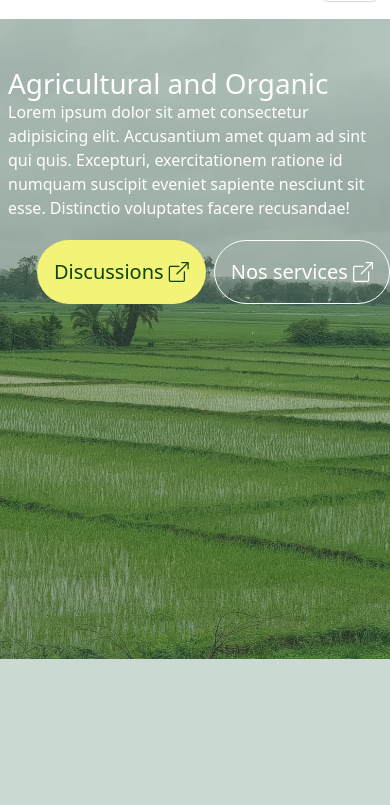
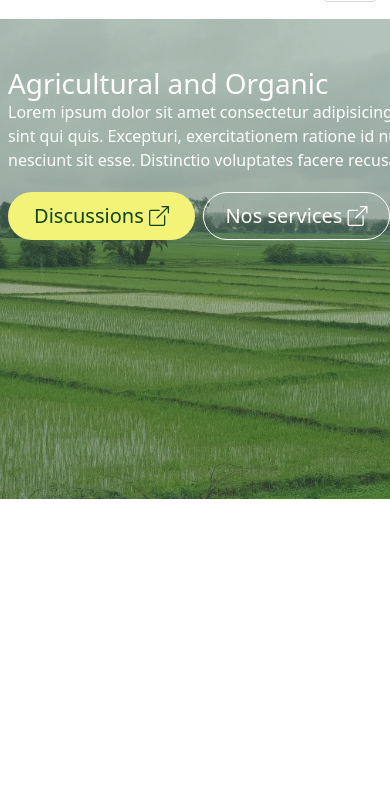
Before and after one commit to Oummy100/agritechApp, a website: page index.html in a window 390 px wide. Shown: the part 39-844 px from the top of the page. Drawn offline with nearby package versions, Linux system fonts and the light colour scheme.

Commit message:
responsive

```diff
--- a/index.html
+++ b/index.html
@@ -163,7 +163,7 @@
     <!-- Main -->
 
     <section class="card1 text-bg-white position-relative grandeTaille">
-        <img src="asset/Home Carroussel.jpg" class="card-img img-fluid hero-img" alt="riziere">
+        <img src="asset/HomeCarroussel.jpg" class="card-img img-fluid hero-img" alt="riziere">
         <div class="card-img-overlay grandCaroussel">
             <div class="d-flex flex-column col-md-5  text-white  mt-5 ms-2">
                 <h1 class="card-title">Agricultural and Organic</h1>
@@ -191,7 +191,7 @@
                         <img src="asset/FAO_Statistic_Landing.jpg" class="card-img h-100 hover-effect"
                             alt="Indicateurs FAO">
                         <div class="card-img-overlay d-flex align-items-end p-0 cardOverlay">
-                            <div class="bg-white w-100 text-center py-5 rounded-4 mb-5 mx-5">
+                            <div class="bg-white w-100 text-center py-5 rounded-4 mb-5 mx-5 margin">
                                 <div class="cover mb-3 fs-2 ">
                                     <i class="bi bi-graph-up-arrow vertclair"></i>
                                 </div>
@@ -218,7 +218,7 @@
                         <img src="asset/Météo_Landing.jpg" class="card-img h-100 hover-effect"
                             alt="Indicateurs FAO">
                         <div class="card-img-overlay d-flex align-items-end p-0 cardOverlay">
-                            <div class="bg-white w-100 text-center py-5 rounded-4 mb-5 mx-5">
+                            <div class="bg-white w-100 text-center py-5 rounded-4 mb-5 mx-5 margin">
                                 <div class="cover mb-3 fs-2 ">
                                     <i class="bi bi-cloud-sun vertclair"></i>
                                 </div>
@@ -245,7 +245,7 @@
                         <img src="asset/Formation_Landing.jpg" class="card-img h-100 hover-effect"
                             alt="Indicateurs FAO">
                         <div class="card-img-overlay d-flex align-items-end p-0 cardOverlay">
-                            <div class="bg-white w-100 text-center py-5 rounded-4 mb-5 mx-5">
+                            <div class="bg-white w-100 text-center py-5 rounded-4 mb-5 mx-5 margin">
                                 <div class="cover mb-3 fs-2 ">
                                     <i class="bi bi-journal-check vertclair"></i>
                                 </div>
@@ -376,7 +376,7 @@
     <section class="d-flex justify-content-center mt-5 flex-column">
         <div class=" justify-content-center d-flex mb-3">
             <div class="card text-white border-0 largeCaroussel">
-                <img src="asset/Home Carroussel.jpg" class="card-img lecaroussel" alt="...">
+                <img src="asset/HomeCarroussel.jpg" class="card-img lecaroussel" alt="...">
                 <div class="card-img-overlay d-flex justify-content-center petitCaroussel">
                     <h1 class="card-title mt-5">Agritech-App</h1>
                 </div>
--- a/style.css
+++ b/style.css
@@ -8,13 +8,13 @@
 } */
 
 .hero-img {
-  min-height: 40rem;
+  height: 35rem;
   object-fit: cover;
   width: 100%;
 }
-body{
+/* body{
   overflow-x: hidden;
-}
+} */
 .card1 {
   height: 50vh;
 }
@@ -189,8 +189,8 @@ footer .agritech {
 }
 
 .grandCaroussel {
-  width: 100%;
-  height: 59.5vh;
+
+  height: 35rem !important;
   background: rgba(79, 133, 106, 0.301);
 }
 
@@ -205,6 +205,13 @@ button a {
 
 .offcanvas-body {
   flex-grow: 0;
+}
+
+@media (max-width: 1440px) {
+   .positionAbsolue {
+    top: 45%;
+  }
+
 }
 
 @media (max-width: 1024px) {
@@ -245,18 +252,17 @@ button a {
   .invisibles {
     display: none;
   }
-
   .grandCaroussel {
-    height: 20vh;
+    height: 30rem !important;
   }
 
   .grandeTaille img {
-    height: 25rem;
+    height: 30rem;
   }
 
 
   .positionAbsolue {
-    top: 36%;
+    top: 39%;
   }
 
   .positionAbsolue .col {
@@ -485,19 +491,25 @@ padding: 1rem !important;
     background: white !important;
   }
 
-  .grandCaroussel {
-    height: auto;
-    min-height: 40vh;
+
+    .grandeTaille button {
+        height: 3rem;
+        padding: 0 !important;
+        text-align: center;
+        width: 15rem;
+    }
+
+    .grandCaroussel p{
+      width: 40rem !important;
+    }
+
+  .positionAbsolue {
+    top: 37%;
   }
 
-  .grandeTaille {
-    min-height: 100vh;
-    height: auto;
-  }
-
-  .positionAbsolue {
-    top: 50%;
-  }
+  .align-items-end {
+    align-items: center !important;
+}
 
   .positionAbsolue .row .py-5 {
     padding: 0 !important;
@@ -519,10 +531,6 @@ padding: 1rem !important;
     overflow: hidden;
   }
 
-  .cardOverlay{
-    padding: 0 !important;
-  }
-
   .footerSection {
     width: 100%;
     flex-wrap: wrap;
@@ -536,6 +544,17 @@ padding: 1rem !important;
   .input-group {
     width: 100% !important;
   }
+
+      .row-cols-md-3>* {
+        flex: 0 0 auto;
+        width: 33%;
+    }
+
+    .margin {
+      margin-bottom:  1rem !important;
+      margin-left: 1rem !important;
+      margin-right:   1rem !important;
+    }
 }
 
 
```
Also changed, not shown: formation/formation.html (+2 -2 lines), voirplus/voirplus.html (+1 -1 lines), asset/HomeCarroussel.jpg (renamed from asset/Home Carroussel.jpg), test.css (deleted), test.html (deleted).
